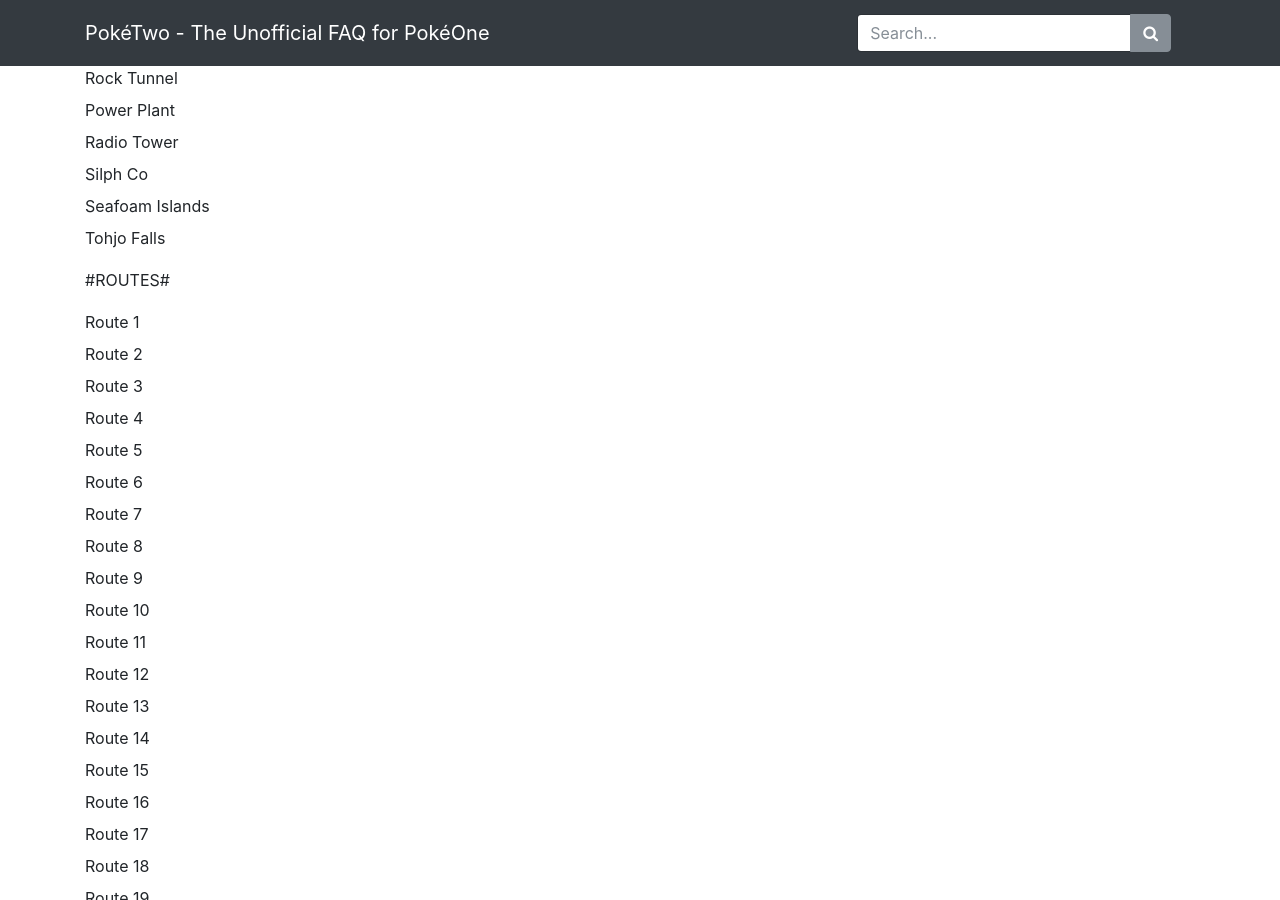
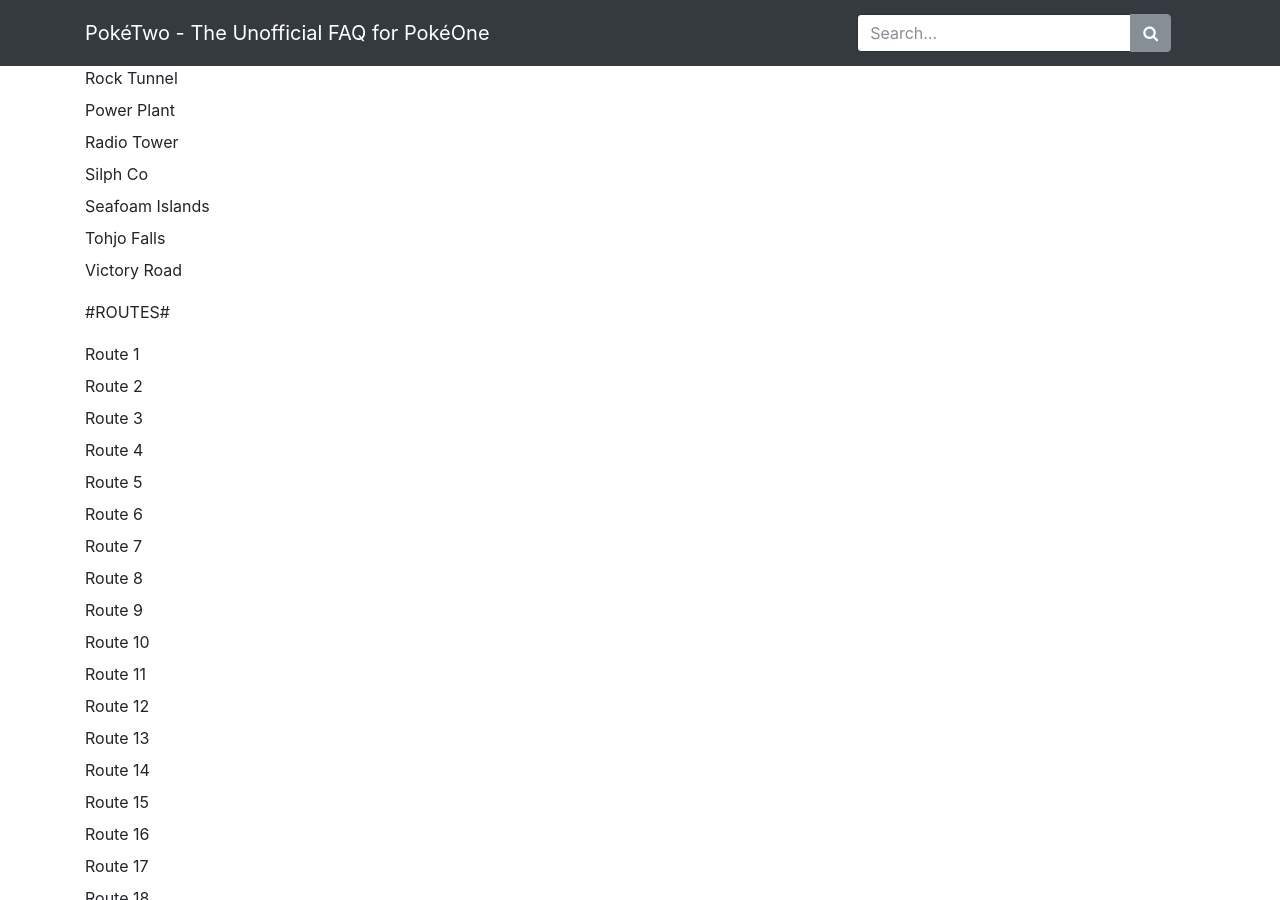
Before and after one commit to X3I/poketwo.com, a Jekyll site: the page built from _pages/routes/kanto/kanto.md, in a window 1280 px wide and 900 px high, scrolled down 496 px. Built offline with Jekyll 4.4.1, drawn with Linux system fonts in a browser that asks for light colours; nearby versions of some CDN libraries; our own code applies the rules of GitHub Pages for plain Markdown files.

Commit message:
Update kanto.md

```diff
--- a/_pages/routes/kanto/kanto.md
+++ b/_pages/routes/kanto/kanto.md
@@ -25,7 +25,7 @@
 Silph Co<br/>
 Seafoam Islands<br/>
 Tohjo Falls<br/>
-
+Victory Road<br/>
 
 
 #ROUTES#
```
